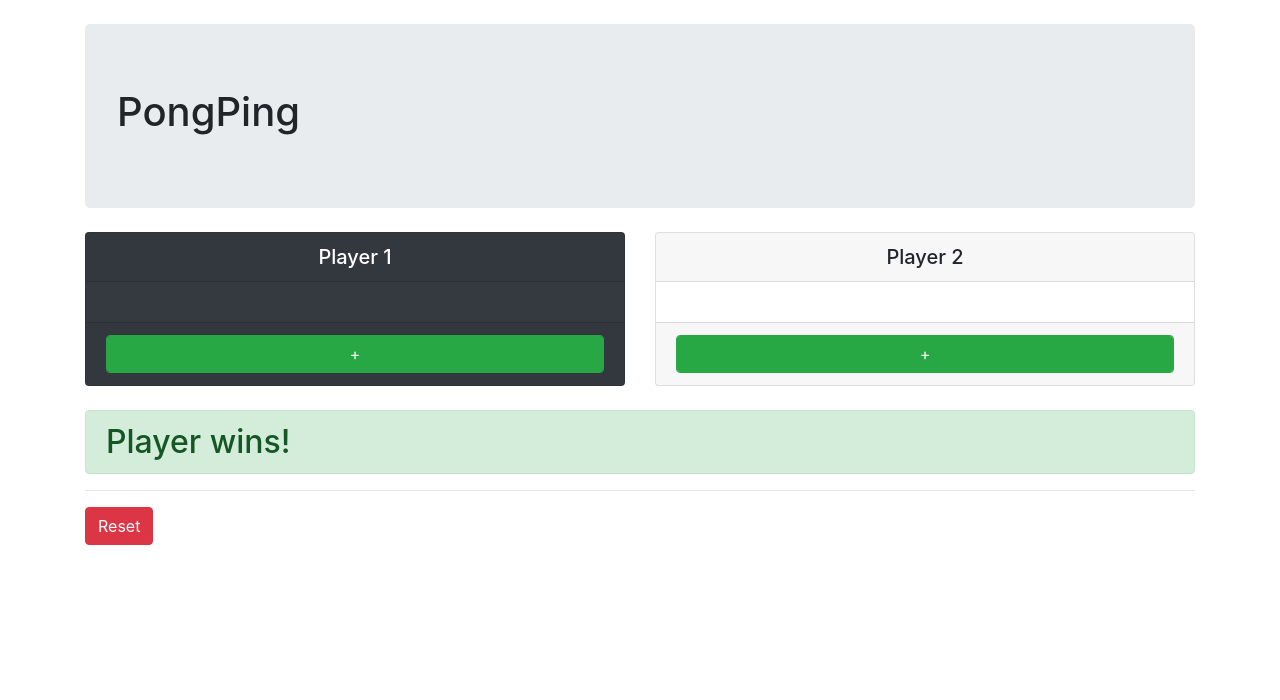
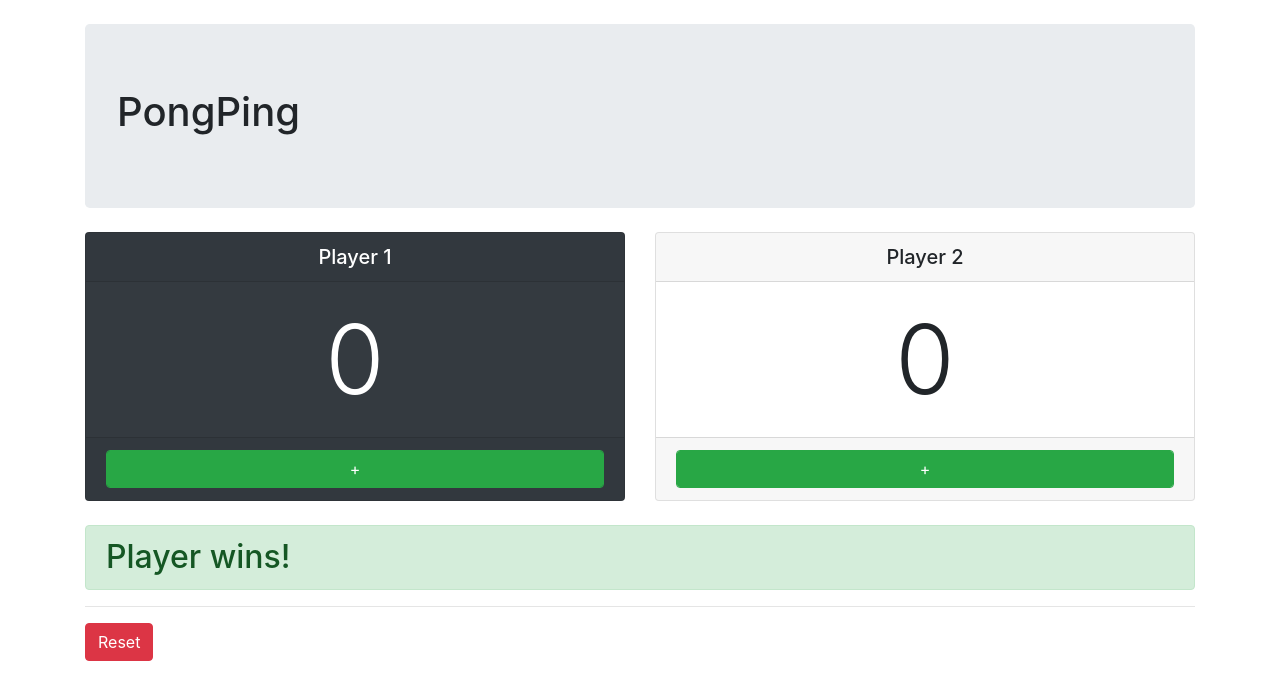
Before and after one commit to daniel-norris/developme_redux, a React (Create React App) app: page / in a window 1280 px wide. Shown: the top 700 px of the page. Built offline with nearby package versions, Linux system fonts and the light colour scheme.

Commit message:
updated app to display player scores

```diff
--- a/src/App.js
+++ b/src/App.js
@@ -1,6 +1,6 @@
 import React from "react";
 
-const App = () => (
+const App = ({ player1, player2 }) => (
     <React.Fragment>
         {/* header */}
         <header className="jumbotron mt-4 mb-0">
@@ -13,7 +13,8 @@ const App = () => (
                 <div className="card text-center bg-dark text-white">
                     <h5 className="card-header">Player 1</h5>
                     <div className="card-body">
-                        <p className="card-text display-1">{/* player1 score */}</p>
+                        <p className="card-text display-1">{ player1 }
+                        </p>
                     </div>
                     <div className="card-footer">
                         <button className="form-control btn btn-success">+</button>
@@ -25,7 +26,7 @@ const App = () => (
                 <div className="card text-center">
                     <h5 className="card-header">Player 2</h5>
                     <div className="card-body">
-                        <p className="card-text display-1">{/* player1 score */}</p>
+                        <p className="card-text display-1">{ player2 }</p>
                     </div>
                     <div className="card-footer">
                         <button className="form-control btn btn-success">+</button>
--- a/src/index.js
+++ b/src/index.js
@@ -1,8 +1,6 @@
 import React from 'react';
 import ReactDOM from 'react-dom';
-import './index.css'; // dont need this
 import App from './App';
-import * as serviceWorker from './serviceWorker'; // dont need this
 
 // import redux
 import { createStore } from 'redux';
@@ -16,43 +14,31 @@ const initial = {
 };
 
 // reducer goes here
-const reducer = (state, action) => {
+const reducer = (state) => {
   return state;
 }
 
 
+const store = createStore(reducer, initial);
 
 // put reactDOM into store.subscribe() -- not best practice*
-ReactDOM.render(
-  <React.StrictMode>
-    <App />
-  </React.StrictMode>,
-  document.getElementById('root')
-);
+const render = () => {
+  let state = store.getState();
+  ReactDOM.render(
+    <React.StrictMode>
+      <App player1={ state.player1 } player2={ state.player2 }/>
+    </React.StrictMode>,
+    document.getElementById('root')
+  );
+}
 
+store.subscribe(render);
+render();
 
 
 // create store here
-const store = createStore(reducer, initial);
 
 // subscribe here
-store.subscribe(() => {
-    let state = store.getState();
-    console.log(state.player1);
-    console.log(state.player2);
-})
+
 
 // dispatch here
-
-
-
-
-
-// dont need this below ...
-
-
-
-// If you want your app to work offline and load faster, you can change
-// unregister() to register() below. Note this comes with some pitfalls.
-// Learn more about service workers: https://bit.ly/CRA-PWA
-serviceWorker.unregister();
```
